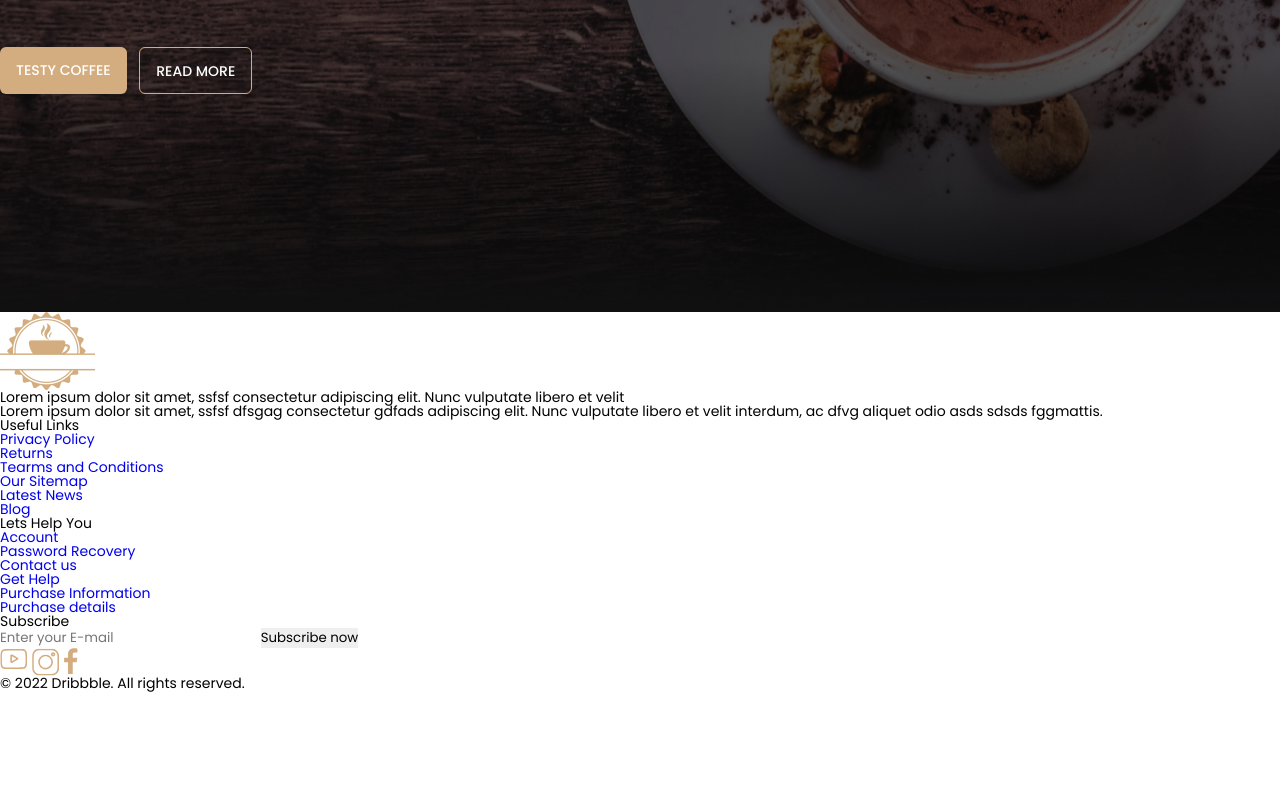
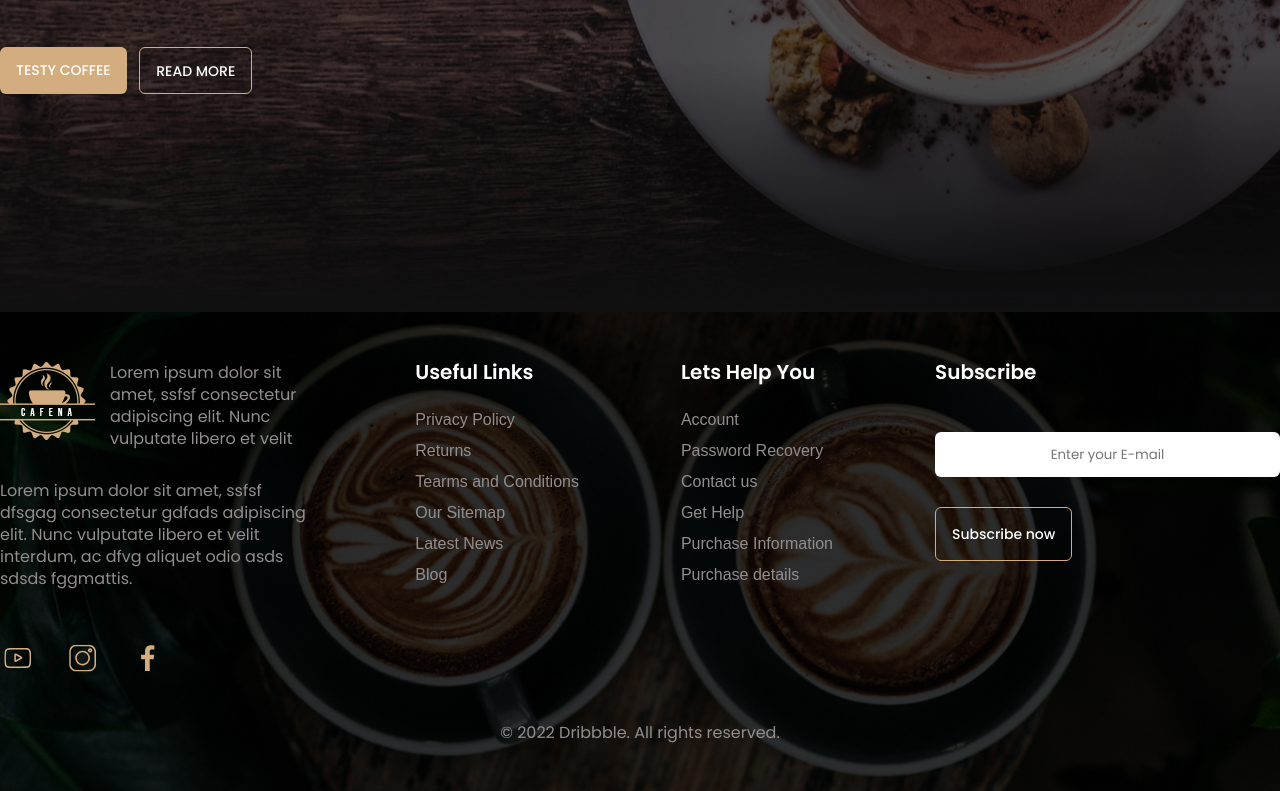
Before and after one commit to astik-dev/practice_website_coffee, a plain HTML site: page index.html in a window 1280 px wide. Shown: the part 622-1413 px from the top of the page. Before the commit the page ends 1315 px from the top, so only its background shows below. Drawn offline with Linux system fonts and the light colour scheme.

Commit message:
SCSS: add styles for footer

```diff
--- a/#source/scss/style.scss
+++ b/#source/scss/style.scss
@@ -24,22 +24,36 @@ h1 {
 	text-transform: uppercase;
 }
 
+h4{}
 
+h3{}
 
-.wrapper {
-
-	.header {
-		background: url("../img/header/bg.jpg") center/cover no-repeat;
+h4{
+	font-weight: 600;
+	font-size: 20px;
+	color: #FFFFFF;
+}
 
 .button {
 	display: inline-block;
 	border-radius: 6px;
 	padding: 15.5px 16px;
+	background: transparent;
 
 	font-size: 14px;
 	color: #FFFFFF;
 	font-weight: 500;
 }
+
+
+
+.wrapper {
+	min-height: 100%;
+	display: grid;
+	grid-template-rows: auto 1fr auto;
+
+	.header {
+		background: url("../img/header/bg.jpg") center/cover no-repeat;
 
 		&__container {
 			padding: 0 0 218px 0;
@@ -97,4 +111,88 @@ h1 {
 			border: 1px solid #D3AD7F;
 		}
 	}
+
+	.footer{
+		background: url("../img/footer/bg.jpg") center/cover no-repeat;
+
+		&__body {
+			padding: 50px 0;
+			display: grid;
+			grid-template-columns: 1fr auto auto minmax(auto, 345px);
+			gap: 50px 102px;
 		}
+
+		&__text {
+			max-width: 336px;
+			font-size: 16px;
+			line-height: 22px;
+			color: #938E8E;
+
+			display: grid;
+			grid-template-columns: auto 1fr;
+			gap: 30px 15px;
+
+			/*p:nth-child(2){
+				max-width: 226px;
+			}*/
+			p:nth-child(3){
+				grid-column: 1 / 3;
+			}
+		}
+
+		&__title{
+			margin: 0 0 30px 0;
+		}
+
+		&__useful-links ul,
+		&__help-links ul{
+			display: flex;
+			flex-direction: column;
+			gap: 15px;
+		}
+
+		&__link{
+			font-family: 'Arial';
+			font-size: 16px;
+			line-height: 16px;
+			color: #938E8E;
+		}
+
+		&__subscribe{
+			h4{
+				margin: 0 0 50px 0;
+			}
+			input{
+				display: block;
+				text-align: center;
+				width: 100%;
+				height: 45px;
+				background-color: #FFFFFF;
+				border-radius: 6px;
+			}
+			button{
+				margin: 30px 0 0 0;
+				border: 1px solid #D3AD7F;
+			}
+		}
+
+		&__soc-net{
+			grid-column: 1 / 5;
+
+			display: grid;
+			grid-template-columns: repeat(auto-fit, 35px);
+			grid-template-rows: repeat(auto-fit, 35px);
+			gap: 30px;
+			align-items: center;
+			justify-items: center;
+
+		}
+
+		&__rights{
+			grid-column: 1 / 5;
+			font-size: 16px;
+			color: #938E8E;
+			justify-self: center;
+		}
+	}
+}
--- a/index.html
+++ b/index.html
@@ -80,7 +80,7 @@
 						<h4 class="footer__title">Subscribe</h4>
 						<form action="#">
 							<input type="text" name="email" placeholder="Enter your E-mail">
-							<button name="button">Subscribe now</button>
+							<button name="button" class="button">Subscribe now</button>
 						</form>
 					</section>
 					<section class="footer__soc-net">
```
Also changed, not shown: css/style.css, img/footer/bg.jpg (added). Lines whose indentation alone changed are shown as unchanged.
